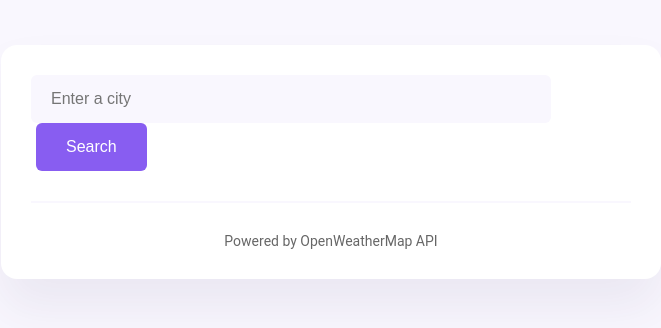
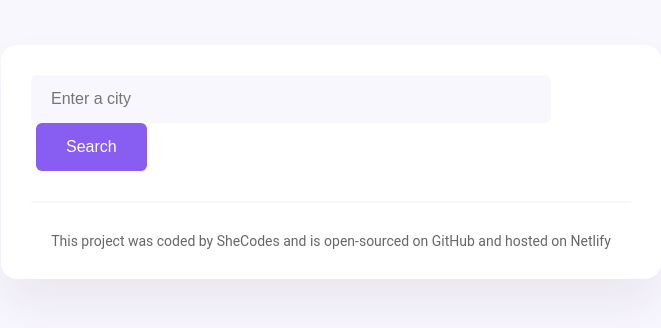
Before and after one commit to Karabo-L/final_react_weather_app, a React (Create React App) app: page / in a window 1280 px wide. Shown: the top 328 px of the page, without its empty margins (309-970 px from the left). Built offline with nearby package versions, Linux system fonts and the light colour scheme; no server answers.

Commit message:
Updated footer

```diff
--- a/src/App.js
+++ b/src/App.js
@@ -30,7 +30,10 @@ function App() {
       <main>
         <Weather city={city} />
       </main>
-      <footer>Powered by OpenWeatherMap API</footer>
+      <footer>
+        This project was coded by SheCodes and is open-sourced on GitHub and
+        hosted on Netlify
+      </footer>
     </div>
   );
 }
```
